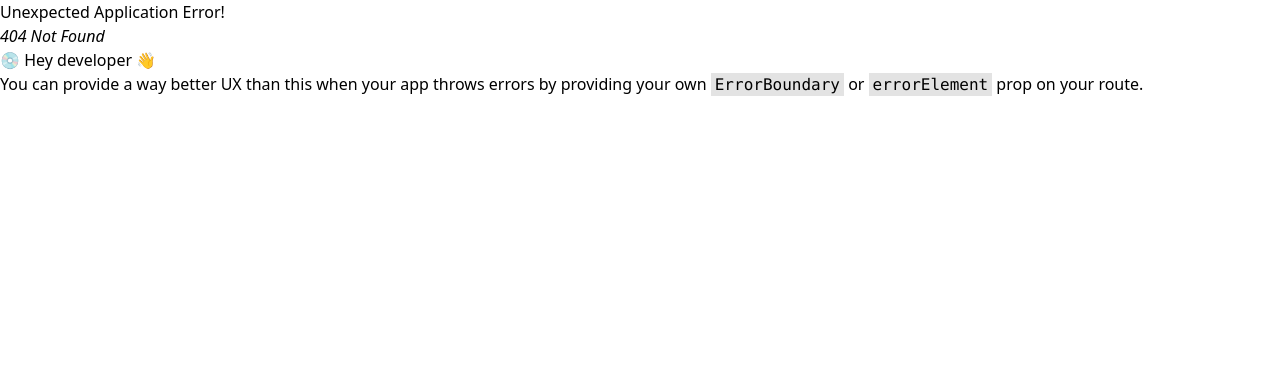
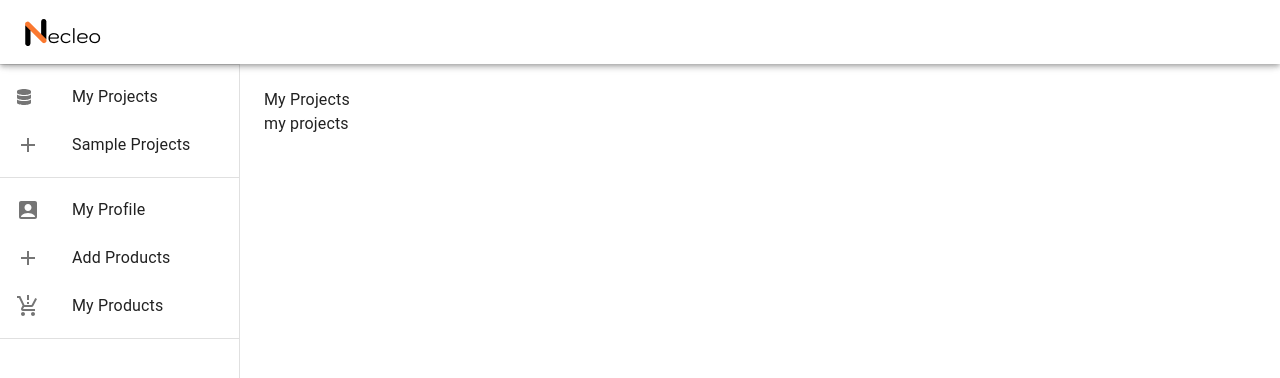
Before and after one commit to SakibAlHasan10/Necleo-Client-Site, a React (Vite) app: page /dashboard/my-project in a window 1280 px wide. Before the commit this address had no page. Shown: the top 378 px of the page. Built offline with nearby package versions, Linux system fonts and the light colour scheme.

Commit message:
added my project page and Sample Projects page

```diff
--- /dev/null
+++ b/src/Pages/addProject/AddProject.jsx
@@ -0,0 +1,10 @@
+
+const AddProject = () => {
+    return (
+        <div>
+            add project
+        </div>
+    );
+};
+
+export default AddProject;
--- a/src/Pages/dashboard/Dashboard.jsx
+++ b/src/Pages/dashboard/Dashboard.jsx
@@ -89,7 +89,6 @@ const Dashboard = () => {
   const handleDrawerClose = () => {
     setOpen(false);
   };
-  // const
   return (
     <Box sx={{ display: "flex" }}>
       <CssBaseline />
--- /dev/null
+++ b/src/Pages/dashboard/DashboardCard.jsx
@@ -0,0 +1,37 @@
+import { useQuery } from "@tanstack/react-query";
+import useAxiosPublic from "../../hooks/axiosPublic/useAxiosPublic";
+import Card from "./Card";
+
+const DashboardCard = () => {
+  // data fetching hook
+  const axiosPublic = useAxiosPublic();
+
+  // tanstack query
+  const {
+    isPending,
+    error,
+    data = [],
+  } = useQuery({
+    queryKey: ["projects"],
+    queryFn: async () => {
+      const res = await axiosPublic.get(`/projects`);
+      return res?.data;
+    },
+  });
+
+  // console.log(data)
+  // data fetching loading
+  if (isPending) return "Loading...";
+  // data fetching error
+  if (error) return "An error has occurred: " + error.message;
+  return (
+        <div className="grid grid-cols-1 md:grid-cols-2 lg:grid-cols-3 gap-5">
+        {/* data map and data passing Card component */}
+        {data?.map((card) => (
+          <Card key={card?._id} card={card} />
+        ))}
+      </div>
+    );
+};
+
+export default DashboardCard;
--- a/src/Pages/dashboard/DashboardRoute.jsx
+++ b/src/Pages/dashboard/DashboardRoute.jsx
@@ -58,19 +58,14 @@ const DashboardRoute = () => {
       <Paper elevation={0}>
         <List aria-label="main mailbox folders">
           <ListItemLink
-            to="/dashboard"
+            to="/dashboard/my-project"
             primary="My Projects"
             icon={<FaDatabase />}
           />
           <ListItemLink
-            to="/dashboard/add-product"
-            primary="Add Products"
+            to="/dashboard/sample-projects"
+            primary="Sample Projects"
             icon={<Add />}
-          />
-          <ListItemLink
-            to="/dashboard/my-products"
-            primary="My Products"
-            icon={<ProductionQuantityLimits />}
           />
         </List>
         <Divider />
--- a/src/Pages/myProjects/MyProjects.jsx
+++ b/src/Pages/myProjects/MyProjects.jsx
@@ -1,35 +1,11 @@
-import { useQuery } from "@tanstack/react-query";
-import useAxiosPublic from "../../hooks/axiosPublic/useAxiosPublic";
-import Card from "./Card";
 
 const MyProjects = () => {
-    // data fetching hook
-    const axiosPublic = useAxiosPublic()
-
-    // tanstack query
-    const { isPending, error, data=[] } = useQuery({
-        queryKey: ['projects'],
-        queryFn: async () => {
-            const res = await axiosPublic.get(`/projects`);
-            return res?.data;
-        }
-    })
-
-    // console.log(data)
-    // data fetching loading
-      if (isPending) return 'Loading...'
-    // data fetching error
-      if (error) return 'An error has occurred: ' + error.message
-    return (
-
-        <div className="grid grid-cols-1 md:grid-cols-2 lg:grid-cols-3 gap-5">
-
-            {/* data map and data passing Card component */}
-            {
-                data?.map(card=><Card key={card?._id} card={card}/>)
-            }
-        </div>
-    );
+return (
+    <div>
+        <h2 className="text-5xl font-semibold mb-6">My Projects</h2>
+      my projects
+    </div>
+  );
 };
 
 export default MyProjects;
```
Also changed, not shown: src/Pages/updateProject/UpdateProject.jsx (added, +10 -0 lines), src/route/routers/Routers.jsx (+10 -0 lines), src/Pages/dashboard/Card.jsx (renamed from src/Pages/myProjects/Card.jsx), 1 other file (tests, documents, lock files or other folders).
